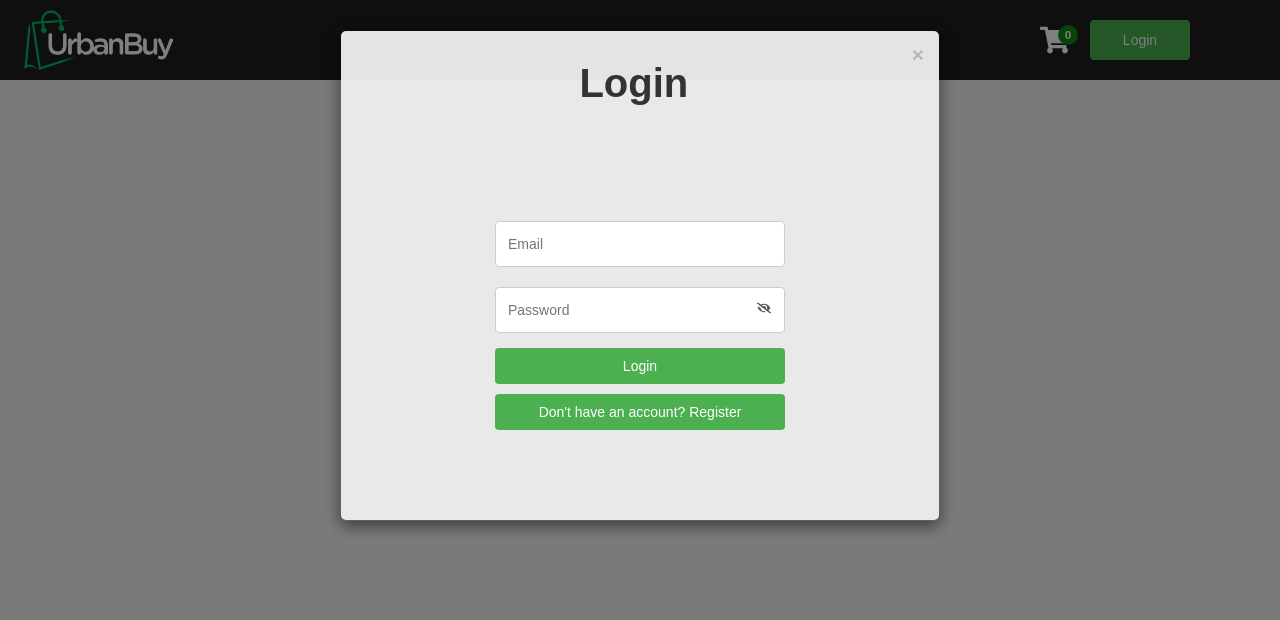
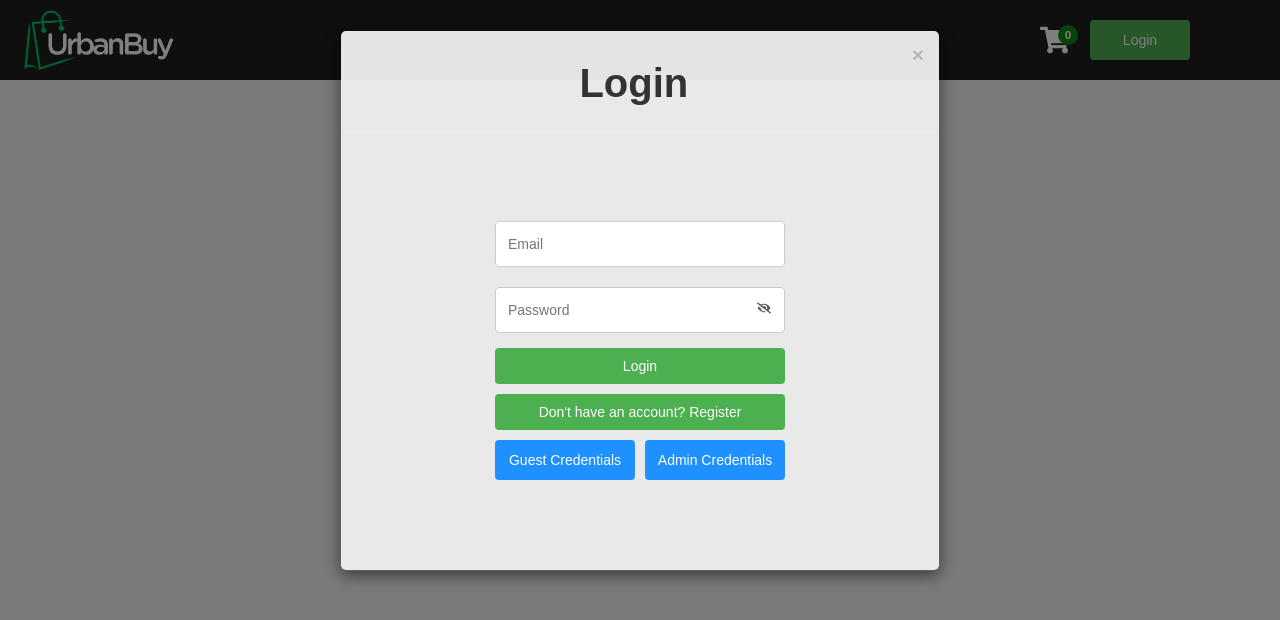
Before and after one commit to DhruvDhari/EcommerceWebsite, a React (Create React App) app in the folder client/: page /home in a window 1280 px wide. Both pictures are taken after a click on the button "Login". Shown: the top 620 px of the page. Built offline with nearby package versions, Linux system fonts and the light colour scheme.

Commit message:
finally deployed i guess 10

```diff
--- a/client/src/components/EmployeeList.jsx
+++ b/client/src/components/EmployeeList.jsx
@@ -120,9 +120,7 @@ function EmployeeList() {
 
 
         <div className="employee-list-container">
-        {/* <h2 className="welcome-message">Welcome {userName?.toUpperCase()}</h2> */}
-        <h2 className="welcome-message">Welcome {userName ? userName.toUpperCase() : 'Guest'}</h2>
-
+        <h2 className="welcome-message">Welcome {userName?.toUpperCase()}</h2>
           <table className="employee-table">
             <thead>
               <tr>
--- a/client/src/components/Header.jsx
+++ b/client/src/components/Header.jsx
@@ -1,11 +1,11 @@
 import React, { useEffect, useState } from 'react';
-import { useSelector,useDispatch } from 'react-redux';
+import { useSelector, useDispatch } from 'react-redux';
 import Logo from "../assets/icon.png";
 import { useNavigate } from 'react-router-dom';
 import { FaShoppingCart } from "react-icons/fa";
 import axios from 'axios';
 import { logout } from '../redux/slices/userSlice';
-import {setCartCount } from '../redux/slices/cartSlice';
+import { setCartCount } from '../redux/slices/cartSlice';
 import { FaEye, FaEyeSlash } from "react-icons/fa";
 import { login } from '../redux/slices/userSlice';
 
@@ -13,15 +13,12 @@ const Header = () => {
   const navigate = useNavigate();
   const dispatch = useDispatch();
   const cartCount = useSelector((state) => state.cart.cartCount);
-
-
   const user = useSelector((state) => state.user.user);
   const profileImage = localStorage.getItem('profileImage') || 'https://walnuteducation.com/static/core/images/icon-profile.png';
 
   const [email, setEmail] = useState('');
   const [password, setPassword] = useState('');
   const [showPassword, setShowPassword] = useState(false);
-
 
   const loginHandler = async (e) => {
     e.preventDefault();
@@ -54,10 +51,6 @@ const Header = () => {
     }
   };
 
-  // const handleLogin = () => {
-  //   navigate("/login");
-  // };
-
   const fetchCartItems = async (userId) => {
     try {
       const { data } = await axios.get(`${process.env.REACT_APP_BACKEND_URL}/api/cart/${userId}`, {
@@ -66,7 +59,6 @@ const Header = () => {
         },
       });
 
-      // Check if data.items exists and is an array before applying reduce
       const totalItems = Array.isArray(data.items)
         ? data.items.reduce((total, item) => total + item.quantity, 0)
         : 0;
@@ -83,38 +75,44 @@ const Header = () => {
     }
   };
 
-
-
   useEffect(() => {
     if (user) {
-      fetchCartItems(user.userId); // Fetch the cart items right after the user is logged in
+      fetchCartItems(user.userId);
     } else {
       setCartCount(0); // If no user is logged in, cart count should be 0
     }
     // eslint-disable-next-line
   }, [user]);
 
+  // Handle guest login
+  const handleGuestLogin = () => {
+    setEmail('guest@gmail.com');
+    setPassword('guest123');
+
+  };
+
+  // Handle admin login
+  const handleAdminLogin = () => {
+    setEmail('admin@admin.com');
+    setPassword('admin123');
+
+  };
 
   return (
     <>
-
-<div id="myModal" class="modal " role="dialog" >
-
-  <div class="modal-dialog">
-    <div class="modal-content">
-
-    <div class="modal-header">
-    <div  class="close" data-dismiss="modal" aria-label="Close">
+      <div id="myModal" className="modal" role="dialog">
+        <div className="modal-dialog">
+          <div className="modal-content">
+            <div className="modal-header">
+              <div className="close" data-dismiss="modal" aria-label="Close">
                 <span aria-hidden="true">&times;</span>
               </div>
               <center>
                 <h2>Login</h2>
               </center>
-
             </div>
-      <div class="modal-body">
+            <div className="modal-body">
               <div className="login-container">
-
                 <form onSubmit={loginHandler}>
                   <input
                     type="email"
@@ -140,39 +138,60 @@ const Header = () => {
                   </div>
                   <button type="submit">Login</button>
                 </form>
-      <button data-dismiss="modal" onClick={() => navigate('/register')}>Don't have an account? Register</button>
+                <button data-dismiss="modal" onClick={() => navigate('/register')}>
+                  Don't have an account? Register
+                </button>
+                {/* Login as Guest Button */}
+                <div className="flex">
+
+                <button onClick={handleGuestLogin} style={{backgroundColor:'DodgerBlue'}} className="guest-login-button">
+                  Guest Credentials
+                </button>
+                {/* Admin Login Button */}
+                <button onClick={handleAdminLogin} style={{backgroundColor:'DodgerBlue'}} className="admin-login-button">
+                  Admin Credentials
+                </button>
+                </div>
+              </div>
+            </div>
+          </div>
         </div>
       </div>
 
-    </div>
-
-  </div>
-</div>
       <header className="header">
-      <img src={Logo} onClick={() => navigate("/home/products")} className="website-logo" alt="logo" />
-      {/* <button  data-toggle="modal" data-target="#myModal">Open Modal</button> */}
+        <img
+          src={Logo}
+          onClick={() => navigate("/home/products")}
+          className="website-logo"
+          alt="logo"
+        />
         {user ? (
           <>
-          <div className='cart-icon' onClick={() => navigate("/home/cart")}>
-          <FaShoppingCart style={{fontSize:"30px"}}/>
-          <div className='cart-number'>{cartCount}</div>
+            <div className="cart-icon" onClick={() => navigate("/home/cart")}>
+              <FaShoppingCart style={{ fontSize: "30px" }} />
+              <div className="cart-number">{cartCount}</div>
             </div>
             <button onClick={handleLogout} className="logout-button">
               Logout
             </button>
-
-          <img src={`${process.env.REACT_APP_BACKEND_URL}${profileImage}`} alt="icon" className="logo" />
+            <img
+              src={`${process.env.REACT_APP_BACKEND_URL}${profileImage}`}
+              alt="icon"
+              className="logo"
+            />
           </>
         ) : (
           <>
-        <div className='cart-icon' onClick={() => navigate("/home/cart")}>
-        <FaShoppingCart style={{fontSize:"30px"}}/>
-        <div className='cart-number'>{cartCount}</div>
+            <div className="cart-icon" onClick={() => navigate("/home/cart")}>
+              <FaShoppingCart style={{ fontSize: "30px" }} />
+              <div className="cart-number">{cartCount}</div>
             </div>
-        {/* <button onClick={handleLogin} className="logout-button" style={{backgroundColor:'#4CAF50'}}>
-          Login
-        </button> */}
-        <button data-toggle="modal" data-target="#myModal" className="logout-button" style={{backgroundColor:'#4CAF50'}}>
+            <button
+              data-toggle="modal"
+              data-target="#myModal"
+              className="logout-button"
+              style={{ backgroundColor: '#4CAF50' }}
+            >
               Login
             </button>
           </>
--- a/client/src/components/ProductList.jsx
+++ b/client/src/components/ProductList.jsx
@@ -154,18 +154,10 @@ const ProductList = () => {
 
     return (
         <div className={containerClass}>
-              {/* {user && (
+              {user && (
                         <h2 className="welcome-message" style={{marginBottom:'20px',marginTop:'15px'}}>Welcome {user?.username.toUpperCase()}</h2>
-                )} */}
-                 {user && user.username ? (
-    <h2 className="welcome-message" style={{ marginBottom: '20px', marginTop: '15px' }}>
-      Welcome {user.username.toUpperCase()}
-    </h2>
-  ) : (
-    <h2 className="welcome-message" style={{ marginBottom: '20px', marginTop: '15px' }}>
-      Welcome Guest
-    </h2>
-  )}
+                )}
+
             <div className="product-header">
 
                 <input
```
Lines whose indentation alone changed are shown as unchanged.
